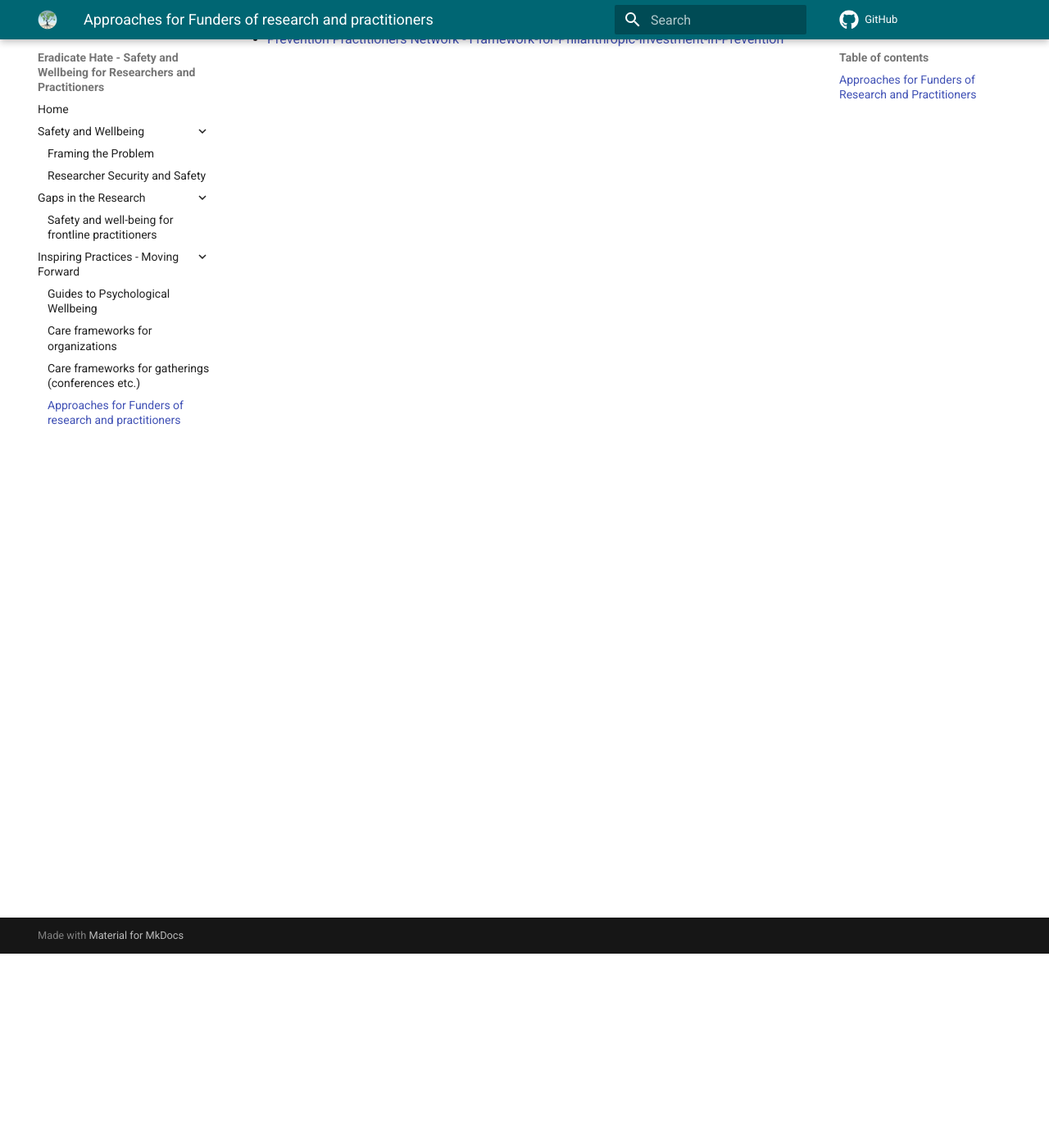
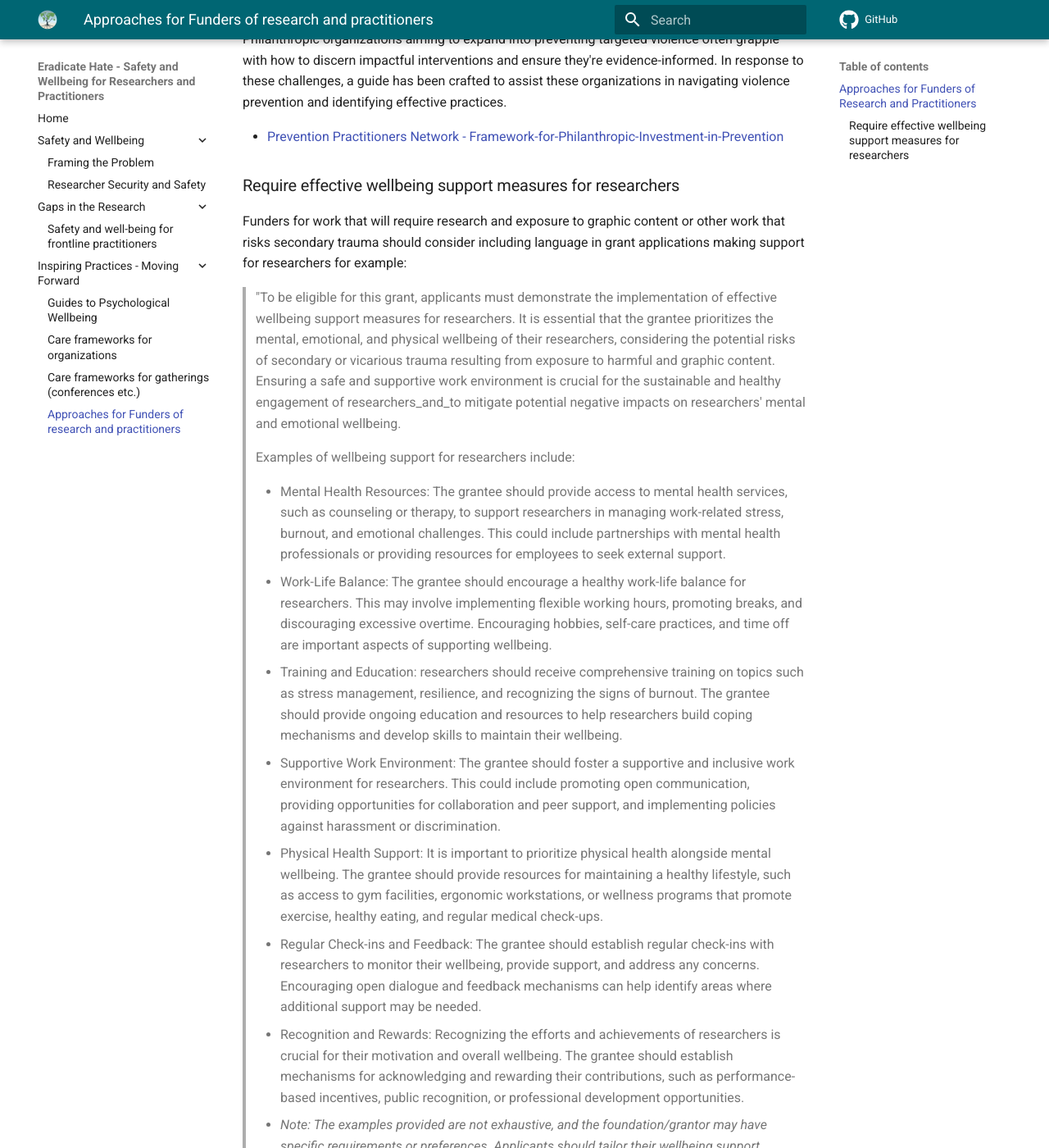
Before and after one commit to tgthorley/Safety-and-Wellbeing-for-Researchers-and-Practitioners, an MkDocs documentation site: the page built from docs/Approaches-for-Funders-of-research-and-practitioners.md, in a window 1280 px wide and 1400 px high, scrolled down 237 px. Shown: the whole window at 82% size. Built offline with MkDocs 1.6.1 and Material for MkDocs 9.7.7, drawn with Linux system fonts in a browser that asks for light colours; comment, search, counter and statistics services are not loaded; some of the changed text lies outside the part shown.

Commit message:
Updated Resources for Funders

```diff
--- a/docs/Approaches-for-Funders-of-research-and-practitioners.md
+++ b/docs/Approaches-for-Funders-of-research-and-practitioners.md
@@ -1,2 +1,21 @@
 ## Approaches for Funders of Research and Practitioners
+Philanthropic organizations aiming to expand into preventing targeted violence often grapple with how to discern impactful interventions and ensure they're evidence-informed. In response to these challenges, a guide has been crafted to assist these organizations in navigating violence prevention and identifying effective practices.
+
 - [Prevention Practitioners Network - Framework-for-Philanthropic-Investment-in-Prevention](https://www.mccaininstitute.org/wp-content/uploads/2023/10/Framework-for-Philanthropic-Investment-in-Prevention.pdf)
+
+### Require effective wellbeing support measures for researchers
+
+Funders for work that will require research and exposure to graphic content or other work that risks secondary trauma should consider including language in grant applications making support for researchers for example:
+
+>"To be eligible for this grant, applicants must demonstrate the implementation of effective wellbeing support measures for researchers. It is essential that the grantee prioritizes the mental, emotional, and physical wellbeing of their researchers, considering the potential risks of secondary or vicarious trauma resulting from exposure to harmful and graphic content. Ensuring a safe and supportive work environment is crucial for the sustainable and healthy engagement of researchers_and_to mitigate potential negative impacts on researchers' mental and emotional wellbeing.
+>
+>Examples of wellbeing support for researchers include:
+>
+>- Mental Health Resources: The grantee should provide access to mental health services, such as counseling or therapy, to support researchers in managing work-related stress, burnout, and emotional challenges. This could include partnerships with mental health professionals or providing resources for employees to seek external support.
+>- Work-Life Balance: The grantee should encourage a healthy work-life balance for researchers. This may involve implementing flexible working hours, promoting breaks, and discouraging excessive overtime. Encouraging hobbies, self-care practices, and time off are important aspects of supporting wellbeing.
+>- Training and Education: researchers should receive comprehensive training on topics such as stress management, resilience, and recognizing the signs of burnout. The grantee should provide ongoing education and resources to help researchers build coping mechanisms and develop skills to maintain their wellbeing.
+>- Supportive Work Environment: The grantee should foster a supportive and inclusive work environment for researchers. This could include promoting open communication, providing opportunities for collaboration and peer support, and implementing policies against harassment or discrimination.
+>- Physical Health Support: It is important to prioritize physical health alongside mental wellbeing. The grantee should provide resources for maintaining a healthy lifestyle, such as access to gym facilities, ergonomic workstations, or wellness programs that promote exercise, healthy eating, and regular medical check-ups.
+>- Regular Check-ins and Feedback: The grantee should establish regular check-ins with researchers to monitor their wellbeing, provide support, and address any concerns. Encouraging open dialogue and feedback mechanisms can help identify areas where additional support may be needed.
+>- Recognition and Rewards: Recognizing the efforts and achievements of researchers is crucial for their motivation and overall wellbeing. The grantee should establish mechanisms for acknowledging and rewarding their contributions, such as performance-based incentives, public recognition, or professional development opportunities.
+>- _Note: The examples provided are not exhaustive, and the foundation/grantor may have specific requirements or preferences. Applicants should tailor their wellbeing support measures based on the needs of their researchers while aligning with the guidelines provided by the foundation._
```
Also changed, not shown: docs/Safety-and-well-being-for-frontline-practitioners.md (+1 -1 lines).
